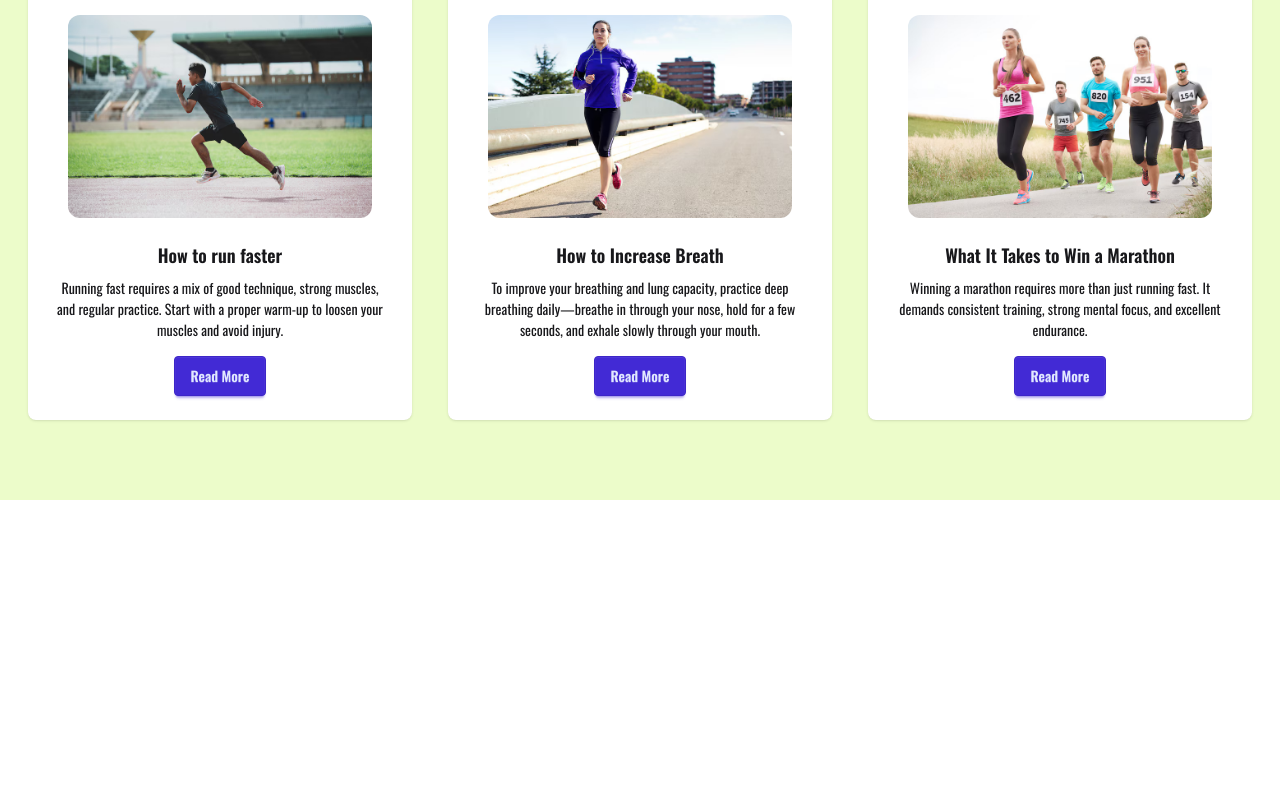
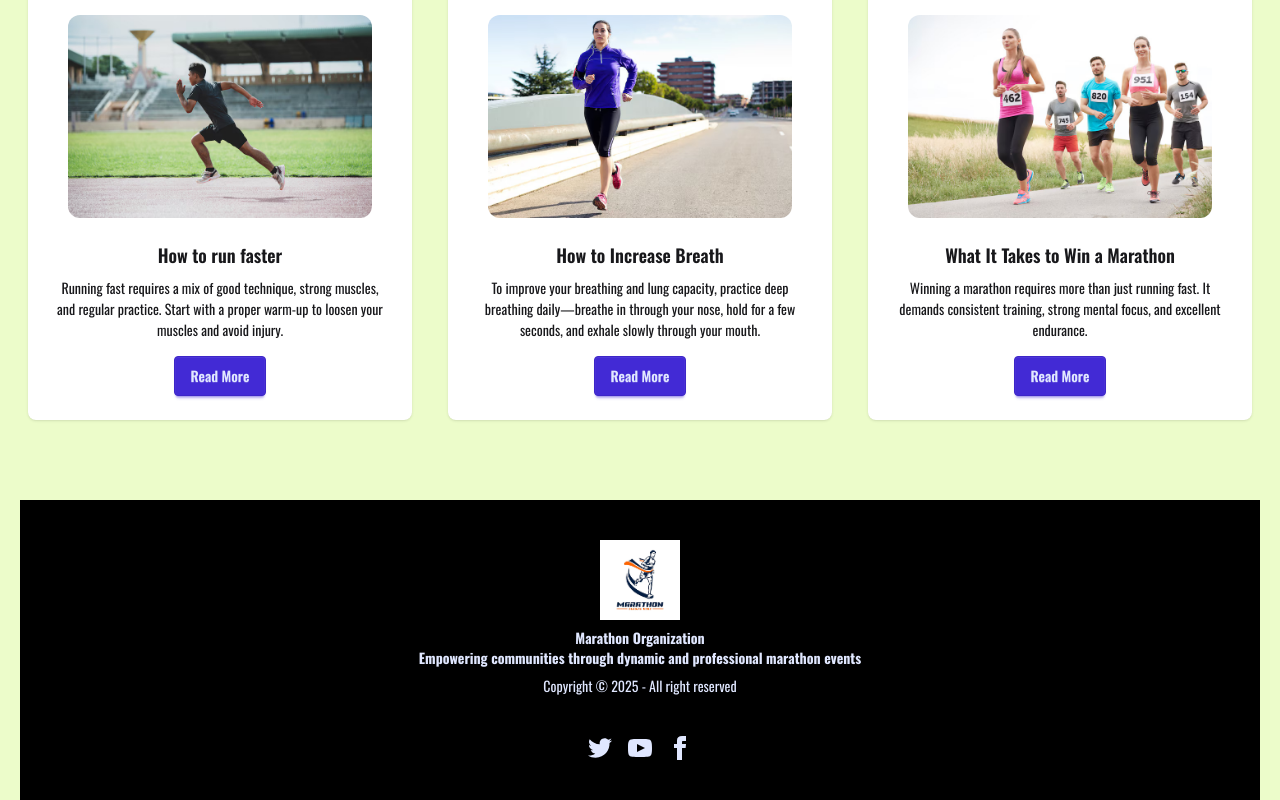
Before and after one commit to Fahadbinhai/Marathon-management-client, a React (Vite) app: page / in a window 1280 px wide. Shown: the part 2147-2947 px from the top of the page. Before the commit the page ends 2647 px from the top, so only its background shows below. Built offline with nearby package versions, Linux system fonts and the light colour scheme; no server answers.

Commit message:
added footer and a back button on login and register page

```diff
--- /dev/null
+++ b/src/Components/Footer/Footer.jsx
@@ -0,0 +1,69 @@
+import React from 'react';
+import logo from '../../assets/images/marathon-logo.jpg'
+import { Link } from 'react-router';
+
+const Footer = () => {
+    return (
+        <footer className="footer footer-horizontal footer-center bg-black text-primary-content p-10">
+            <aside>
+                {/* <svg
+                    width="50"
+                    height="50"
+                    viewBox="0 0 24 24"
+                    xmlns="http://www.w3.org/2000/svg"
+                    fillRule="evenodd"
+                    clipRule="evenodd"
+                    className="inline-block fill-current">
+                    <path
+                        d="M22.672 15.226l-2.432.811.841 2.515c.33 1.019-.209 2.127-1.23 2.456-1.15.325-2.148-.321-2.463-1.226l-.84-2.518-5.013 1.677.84 2.517c.391 1.203-.434 2.542-1.831 2.542-.88 0-1.601-.564-1.86-1.314l-.842-2.516-2.431.809c-1.135.328-2.145-.317-2.463-1.229-.329-1.018.211-2.127 1.231-2.456l2.432-.809-1.621-4.823-2.432.808c-1.355.384-2.558-.59-2.558-1.839 0-.817.509-1.582 1.327-1.846l2.433-.809-.842-2.515c-.33-1.02.211-2.129 1.232-2.458 1.02-.329 2.13.209 2.461 1.229l.842 2.515 5.011-1.677-.839-2.517c-.403-1.238.484-2.553 1.843-2.553.819 0 1.585.509 1.85 1.326l.841 2.517 2.431-.81c1.02-.33 2.131.211 2.461 1.229.332 1.018-.21 2.126-1.23 2.456l-2.433.809 1.622 4.823 2.433-.809c1.242-.401 2.557.484 2.557 1.838 0 .819-.51 1.583-1.328 1.847m-8.992-6.428l-5.01 1.675 1.619 4.828 5.011-1.674-1.62-4.829z"></path>
+                </svg> */}
+                <img src={logo} className='w-20' alt="" />
+                <p className="font-bold">
+                    Marathon Organization
+                    <br />
+                    Empowering communities through dynamic and professional marathon events
+                </p>
+                <p>Copyright © {new Date().getFullYear()} - All right reserved</p>
+            </aside>
+            <nav>
+                <div className="grid grid-flow-col gap-4">
+                    <Link to='https://x.com/'>
+                        <svg
+                            xmlns="http://www.w3.org/2000/svg"
+                            width="24"
+                            height="24"
+                            viewBox="0 0 24 24"
+                            className="fill-current">
+                            <path
+                                d="M24 4.557c-.883.392-1.832.656-2.828.775 1.017-.609 1.798-1.574 2.165-2.724-.951.564-2.005.974-3.127 1.195-.897-.957-2.178-1.555-3.594-1.555-3.179 0-5.515 2.966-4.797 6.045-4.091-.205-7.719-2.165-10.148-5.144-1.29 2.213-.669 5.108 1.523 6.574-.806-.026-1.566-.247-2.229-.616-.054 2.281 1.581 4.415 3.949 4.89-.693.188-1.452.232-2.224.084.626 1.956 2.444 3.379 4.6 3.419-2.07 1.623-4.678 2.348-7.29 2.04 2.179 1.397 4.768 2.212 7.548 2.212 9.142 0 14.307-7.721 13.995-14.646.962-.695 1.797-1.562 2.457-2.549z"></path>
+                        </svg>
+                    </Link>
+                    <Link to='https://www.youtube.com/'>
+                        <svg
+                            xmlns="http://www.w3.org/2000/svg"
+                            width="24"
+                            height="24"
+                            viewBox="0 0 24 24"
+                            className="fill-current">
+                            <path
+                                d="M19.615 3.184c-3.604-.246-11.631-.245-15.23 0-3.897.266-4.356 2.62-4.385 8.816.029 6.185.484 8.549 4.385 8.816 3.6.245 11.626.246 15.23 0 3.897-.266 4.356-2.62 4.385-8.816-.029-6.185-.484-8.549-4.385-8.816zm-10.615 12.816v-8l8 3.993-8 4.007z"></path>
+                        </svg>
+                    </Link>
+                    <Link to='https://www.facebook.com/'>
+                        <svg
+
+                            width="24"
+                            height="24"
+                            viewBox="0 0 24 24"
+                            className="fill-current">
+                            <path
+                                d="M9 8h-3v4h3v12h5v-12h3.642l.358-4h-4v-1.667c0-.955.192-1.333 1.115-1.333h2.885v-5h-3.808c-3.596 0-5.192 1.583-5.192 4.615v3.385z"></path>
+                        </svg>
+                    </Link>
+                </div>
+            </nav>
+        </footer>
+    );
+};
+
+export default Footer;
--- a/src/Pages/Home/Home.jsx
+++ b/src/Pages/Home/Home.jsx
@@ -4,6 +4,7 @@
 import Reviews from '../../Components/Reviews/Reviews'
 import LatestBlogs from '../../Components/LatestBlogs/LatestBlogs'
 import Marathons from '../../Components/Marathons/Marathons';
+import Footer from '../../Components/Footer/Footer';
 
 const Home = () => {
     return (
@@ -31,6 +32,12 @@
             <LatestBlogs></LatestBlogs>
 
 
+
+            {/* footer section */}
+
+            <Footer></Footer>
+
+
         </div>
     );
 };
--- a/src/Pages/LoginPage/LoginPage.jsx
+++ b/src/Pages/LoginPage/LoginPage.jsx
@@ -3,6 +3,7 @@
 import { Link, useNavigate } from 'react-router';
 import { AuthContext } from '../../Context/ContextProvider';
 import Swal from 'sweetalert2';
+import { FaArrowCircleLeft } from 'react-icons/fa';
 
 const LoginPage = () => {
 
@@ -84,6 +85,7 @@
 
     return (
         <section className='bg-lime-100 min-h-screen p-10'>
+            <Link className='text-center btn btn-primary' to='/'> <FaArrowCircleLeft /> </Link>
             <div className="w-full mx-auto max-w-md p-8 space-y-3 rounded-xl bg-lime-400">
                 <h1 className="text-2xl font-bold text-center">Login Now</h1>
                 <form onSubmit={handleLogIn} className="space-y-6">
@@ -126,7 +128,10 @@
                 <p className="text-xs text-center sm:px-6 dark:text-gray-600">Don't have an account?
                     <Link to='/register' className="underline text-blue-600">Register</Link>
                 </p>
+
             </div>
+
+
         </section>
     );
 };
--- a/src/Pages/Register/Register.jsx
+++ b/src/Pages/Register/Register.jsx
@@ -3,6 +3,7 @@
 import { Link, useNavigate } from 'react-router';
 import { AuthContext } from '../../Context/ContextProvider';
 import Swal from 'sweetalert2';
+import { FaArrowCircleLeft } from 'react-icons/fa';
 
 const Register = () => {
     const [see, setSee] = useState(false)
@@ -74,6 +75,7 @@
 
     return (
         <section className='bg-lime-100 min-h-screen p-10'>
+            <Link className='text-center btn btn-primary' to='/'> <FaArrowCircleLeft /> </Link>
             <div className="w-full mx-auto max-w-md p-8 space-y-3 rounded-xl bg-lime-400">
                 <h1 className="text-2xl font-bold text-center">Register Here</h1>
                 <form onSubmit={handleRegister} className="space-y-6">
--- /dev/null
+++ b/src/PrivateRoute/PrivateRoute.jsx
@@ -0,0 +1,21 @@
+import React, { useContext } from 'react';
+import { AuthContext } from '../Context/ContextProvider';
+import { Navigate } from 'react-router';
+
+const PrivateRoute = ({children}) => {
+
+    const {user} = useContext(AuthContext)
+
+    if(!user && !user?.email){
+        return <Navigate to='/login'></Navigate>
+    }
+
+
+    return (
+        <div>
+            {children}
+        </div>
+    );
+};
+
+export default PrivateRoute;
--- a/src/Routes/Routes.jsx
+++ b/src/Routes/Routes.jsx
@@ -13,6 +13,7 @@
 import AllMarathons from '../Pages/AllMarathons/AllMarathons';
 import DetailsPage from '../Pages/DetalisPage/DetailsPage';
 import MarathonRegistrationPage from '../Pages/MarathonRegistrationPage/MarathonRegistrationPage';
+import PrivateRoute from '../PrivateRoute/PrivateRoute';
 
 
 
@@ -33,27 +34,32 @@
                 children:[
                     {
                         path: 'add-marathon',
-                        Component: AddMarathon
+                        // Component: AddMarathon
+                        element: <PrivateRoute> <AddMarathon></AddMarathon> </PrivateRoute>
                     },
                     {
                         path: 'marathon-list',
-                        Component: MyMarathonList
+                        // Component: MyMarathonList
+                        element: <PrivateRoute> <MyMarathonList></MyMarathonList> </PrivateRoute>
                     },
                     {
                         path: 'my-apply',
-                        Component: MyApplyPage
+                        // Component: MyApplyPage
+                        element: <PrivateRoute> <MyApplyPage></MyApplyPage> </PrivateRoute>
                     }
                 ]
 
             },
             {
                 path: 'marathons',
-                Component: AllMarathons,
+                // Component: AllMarathons,
+                element: <PrivateRoute> <AllMarathons></AllMarathons> </PrivateRoute>,
                 loader: ()=> fetch(`${import.meta.env.VITE_baseUrl}/allMarathon`)
             },
             {
                 path: 'marathonDetails/:id',
-                Component: DetailsPage,
+                // Component: DetailsPage,
+                element: <PrivateRoute> <DetailsPage></DetailsPage> </PrivateRoute>,
                 loader: ({params})=> fetch(`${import.meta.env.VITE_baseUrl}/allMarathon/${params.id}`)
             },
             {
```
